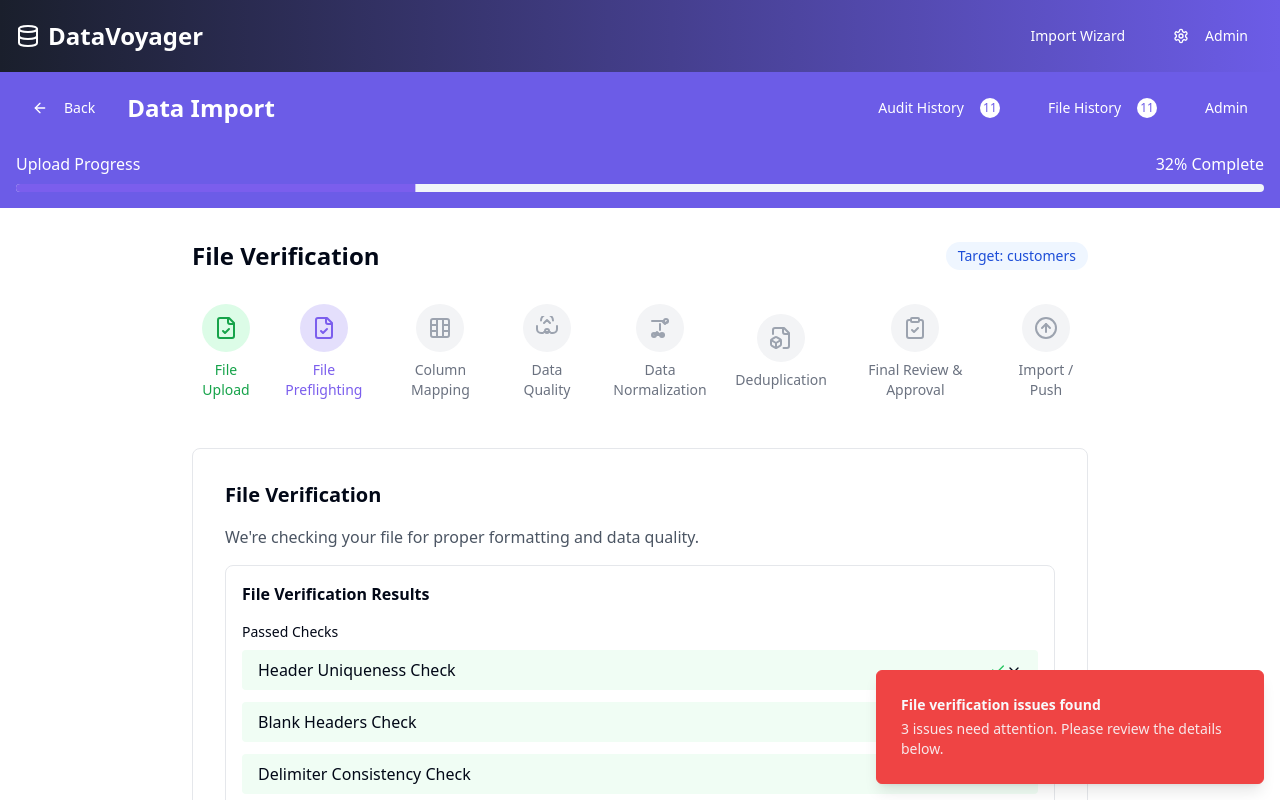
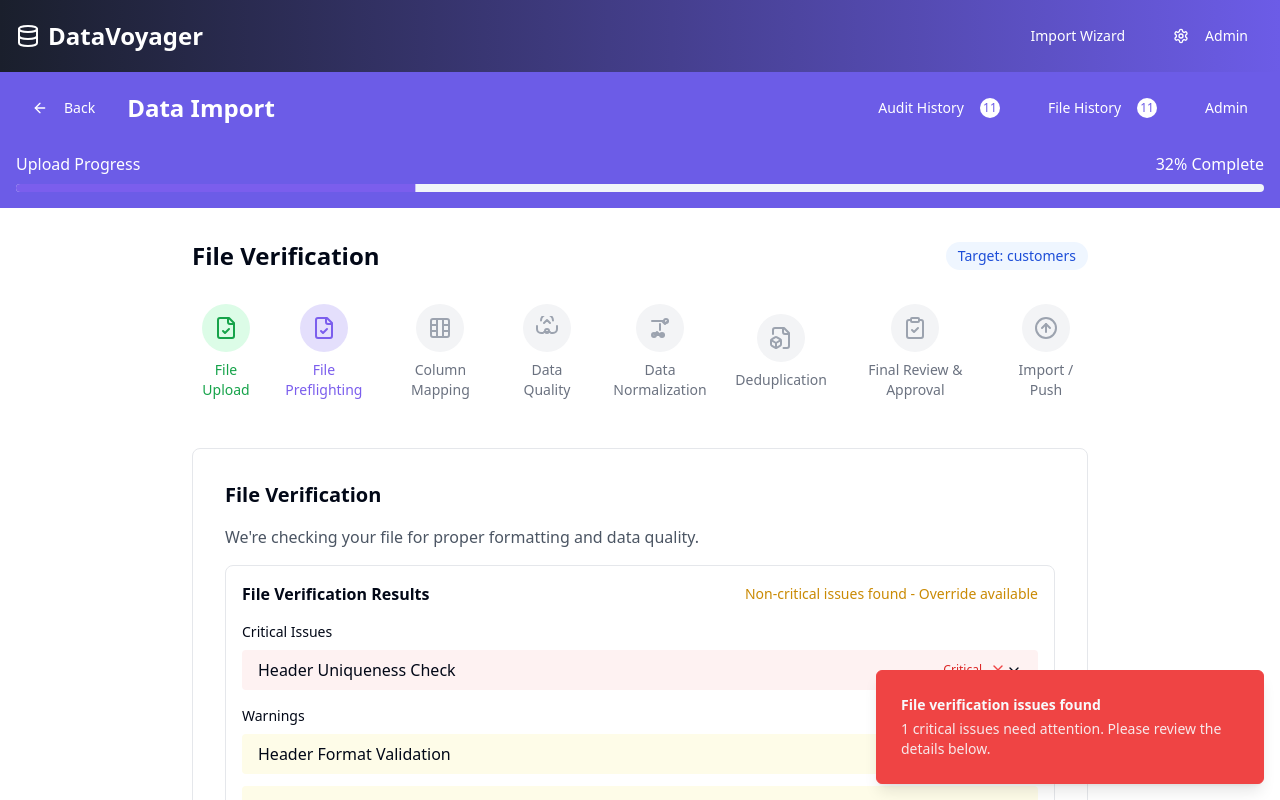
Before and after one commit to Hems546/DataImport-NewUI, a React (Vite) app: page /import-wizard/verification in a window 1280 px wide. Shown: the top 800 px of the page. Built offline with nearby package versions, Linux system fonts and the light colour scheme.

Commit message:
Fix: File verification not showing errors
The file verification component was not displaying errors after a file upload. This commit addresses the issue.

```diff
--- a/src/pages/FileVerification.tsx
+++ b/src/pages/FileVerification.tsx
@@ -1,3 +1,4 @@
+
 import React, { useState, useEffect } from "react";
 import { Link, useNavigate } from "react-router-dom";
 import { useToast } from "@/hooks/use-toast";
@@ -41,38 +42,65 @@ export default function FileVerification() {
 
     setVerificationResults(fileVerificationChecks);
 
+    // Simulate validation process
     const timer = setTimeout(() => {
       const results = fileVerificationChecks.map(check => {
-        const passed = Math.random() > 0.2;
-        if (passed) {
+        // Always fail header-uniqueness and set header-format as warning
+        // Pass all other checks
+        if (check.id === 'header-uniqueness') {
+          return {
+            ...check,
+            status: 'fail' as const,
+            severity: 'critical' as const,
+            failureReason: getFailureReason(check.id),
+            remediation: getRemediation(check.id)
+          };
+        } else if (check.id === 'header-format') {
+          return {
+            ...check,
+            status: 'warning' as const,
+            severity: 'warning' as const,
+            failureReason: getFailureReason(check.id),
+            remediation: getRemediation(check.id)
+          };
+        } else if (check.id === 'row-length-consistency') {
+          return {
+            ...check,
+            status: 'fail' as const,
+            severity: 'warning' as const,
+            failureReason: getFailureReason(check.id),
+            remediation: getRemediation(check.id)
+          };
+        } else {
           return {
             ...check,
             status: 'pass' as const
           };
         }
-
-        return {
-          ...check,
-          status: 'fail' as const,
-          failureReason: getFailureReason(check.id),
-          remediation: getRemediation(check.id)
-        };
       });
 
       setVerificationResults(results);
       setIsVerifying(false);
 
-      const failedChecks = results.filter(r => r.status === 'fail');
-      if (failedChecks.length === 0) {
+      const criticalFailures = results.filter(r => r.status === 'fail' && r.severity === 'critical');
+      const warnings = results.filter(r => r.status === 'warning' || (r.status === 'fail' && r.severity === 'warning'));
+
+      if (criticalFailures.length === 0 && warnings.length === 0) {
         toast({
           title: "File verification complete",
           description: "All checks passed. You can proceed to column mapping."
         });
+      } else if (criticalFailures.length > 0) {
+        toast({
+          title: "File verification issues found",
+          description: `${criticalFailures.length} critical issues need attention. Please review the details below.`,
+          variant: "destructive"
+        });
       } else {
         toast({
-          title: "File verification issues found",
-          description: `${failedChecks.length} issues need attention. Please review the details below.`,
-          variant: "destructive"
+          title: "File verification warnings found",
+          description: `${warnings.length} warnings found. You can proceed or address these issues.`,
+          variant: "warning"
         });
       }
     }, 2000);
@@ -136,7 +164,7 @@ export default function FileVerification() {
   const handleOverride = () => {
     toast({
       title: "Validation overridden",
-      description: "Proceeding to column mapping despite validation errors",
+      description: "Proceeding to column mapping despite validation issues",
       variant: "destructive"
     });
     navigate('/import-wizard/column-mapping');
```
